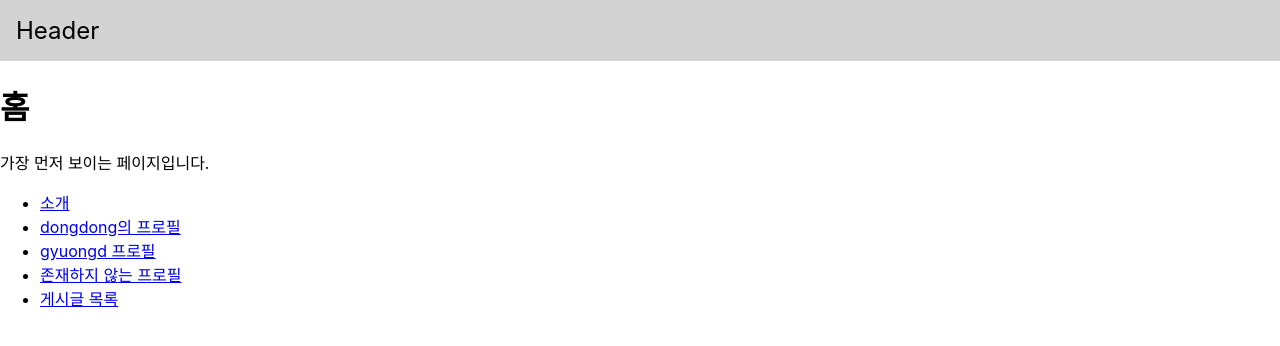
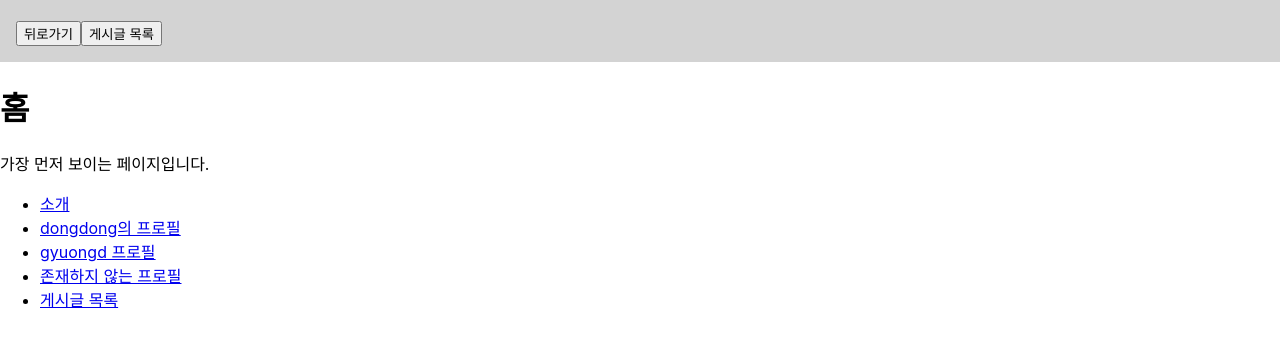
Before and after one commit to dy-kim92/router-tutorial, a React (Create React App) app: page / in a window 1280 px wide. Shown: the top 346 px of the page. Built offline with nearby package versions, Linux system fonts and the light colour scheme.

Commit message:
react router 부가기능, NavLink

```diff
--- a/src/App.js
+++ b/src/App.js
@@ -11,8 +11,8 @@ import Layout from "./Layout";
 function App() {
     return (
         <Routes>
-            <Route element={<Layout />}>
-                <Route path="/" element={<Home />} />
+            <Route path="/" element={<Layout />}>
+                <Route index element={<Home />} />
                 <Route path="/about" element={<About />} />
                 <Route path="/profiles/:username" element={<Profile />} />
             </Route>
--- a/src/Layout.js
+++ b/src/Layout.js
@@ -1,12 +1,25 @@
-import { Outlet } from "react-router-dom";
+import { Outlet, useNavigate } from "react-router-dom";
 
 const Layout = () => {
+    const navigate = useNavigate();
+
+    const goBack = () => {
+        //  이전 페이지로 이동
+        navigate(-1);
+    };
+
+    const goArticles = () => {
+        //  articles 경로로 이동
+        navigate("/articles", { replace: true });
+    };
+
     return (
         <div>
             <header
                 style={{ background: "lightgray", padding: 16, fontSize: 24 }}
             >
-                Header
+                <button onClick={goBack}>뒤로가기</button>
+                <button onClick={goArticles}>게시글 목록</button>
             </header>
             <main>
                 <Outlet />
--- a/src/pages/Articles.js
+++ b/src/pages/Articles.js
@@ -1,22 +1,34 @@
-import { Link, Outlet } from "react-router-dom";
+import { Link, NavLink, Outlet } from "react-router-dom";
 
 const Articles = () => {
     return (
         <div>
             <Outlet />
             <ul>
-                <li>
-                    <Link to="/articles/1">게시글 1</Link>
-                </li>
-                <li>
-                    <Link to="/articles/2">게시글 2</Link>
-                </li>
-                <li>
-                    <Link to="/articles/3">게시글 3</Link>
-                </li>
+                <ArticleItem id={1} />
+                <ArticleItem id={2} />
+                <ArticleItem id={3} />
             </ul>
         </div>
     );
 };
 
+const ArticleItem = ({ id }) => {
+    const activeStyle = {
+        color: "green",
+        fontSize: 21,
+    };
+
+    return (
+        <li>
+            <NavLink
+                to={`/articles/${id}`}
+                style={({ isActive }) => (isActive ? activeStyle : undefined)}
+            >
+                게시글 {id}
+            </NavLink>
+        </li>
+    );
+};
+
 export default Articles;
```
